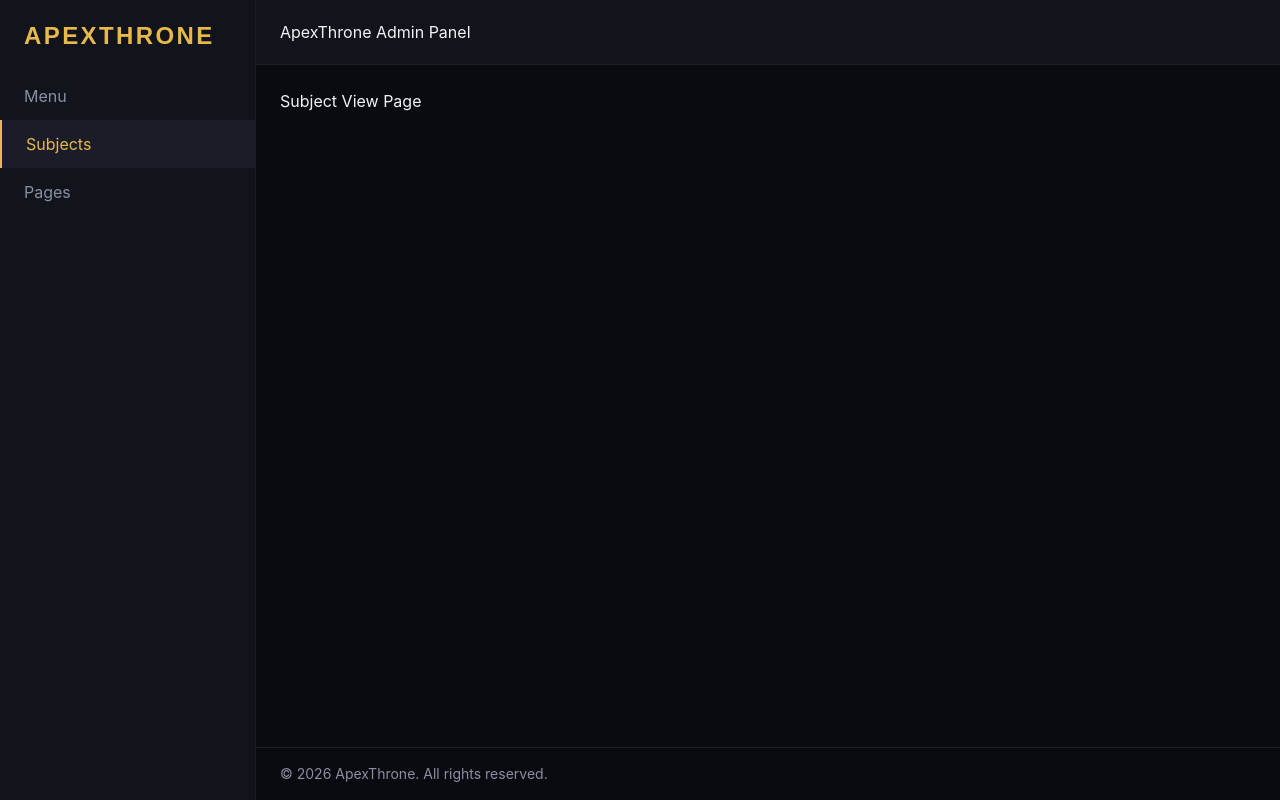
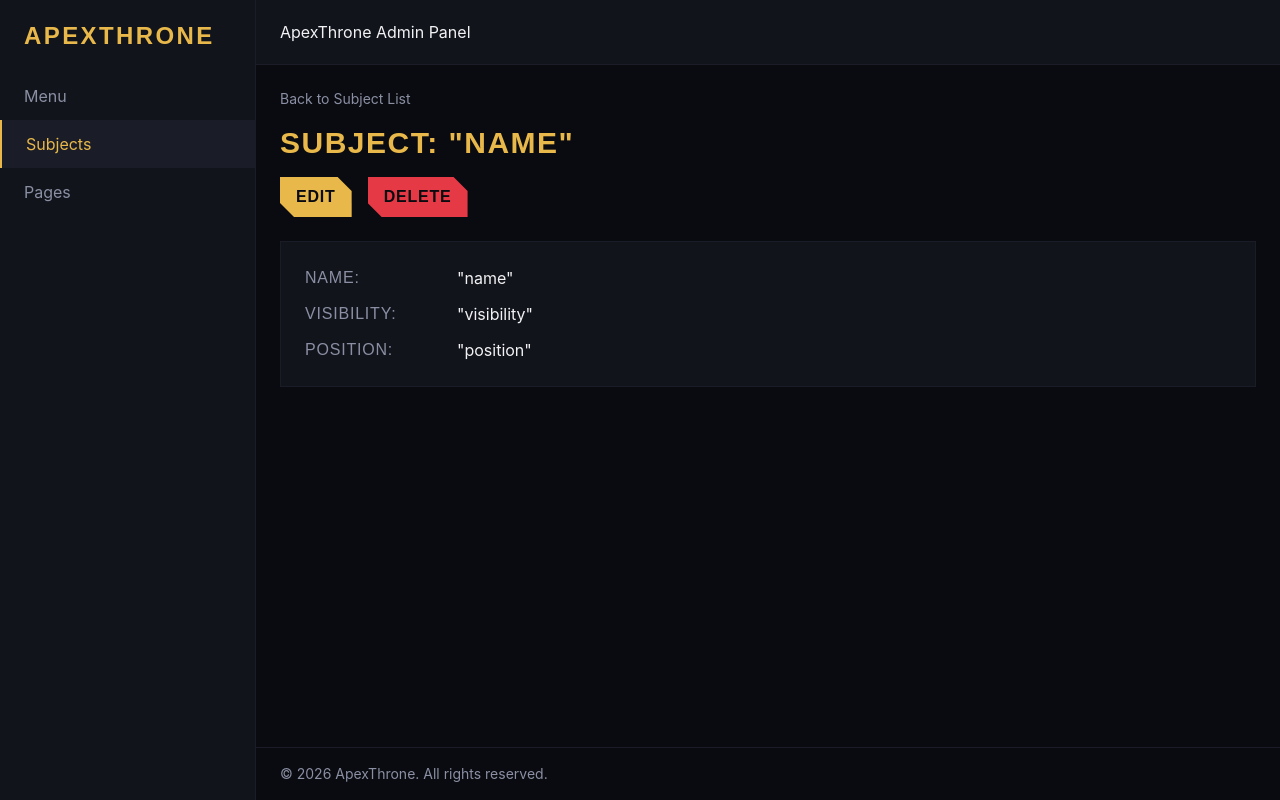
Before and after one commit to Russia3654/ApexThrone, a React (Create React App) app in the folder frontend/: page /admin/subjects/SubjectView/1 in a window 1280 px wide. Built offline with nearby package versions, Linux system fonts and the light colour scheme.

Commit message:
refactor: use LinkButton in subject pages

```diff
--- a/frontend/src/pages/private/admin/subjects/SubjectList.tsx
+++ b/frontend/src/pages/private/admin/subjects/SubjectList.tsx
@@ -1,4 +1,5 @@
 import { Link } from 'react-router-dom';
+import LinkButton from '../../../../components/ui/LinkButton';
 
 const SubjectList = () => {
   return (
@@ -12,15 +13,10 @@ const SubjectList = () => {
         </Link>
         <div className="flex flex-wrap items-center justify-between gap-4">
           <h1 className="text-3xl font-bold text-gold">Subjects</h1>
-          <Link
-            className="cut-corners bg-gold px-4 py-2 font-display font-bold uppercase tracking-wider text-bg hover:shadow-glow-gold focus-visible:outline focus-visible:outline-2 focus-visible:outline-offset-2 focus-visible:outline-cyan"
-            to="/admin/subjects/SubjectNew"
-          >
-            Add Subject
-          </Link>
+          <LinkButton to="/admin/subjects/SubjectNew">Add Subject</LinkButton>
         </div>
       </header>
-      <main className="overflow-x-auto border border-surface-2">
+      <div className="overflow-x-auto border border-surface-2">
         <table aria-label="Subjects Table" className="w-full border-collapse text-left">
           <thead>
             <tr className="bg-surface-2">
@@ -87,7 +83,7 @@ const SubjectList = () => {
             </tr>
           </tbody>
         </table>
-      </main>
+      </div>
     </div>
   );
 };
--- a/frontend/src/pages/private/admin/subjects/SubjectView.tsx
+++ b/frontend/src/pages/private/admin/subjects/SubjectView.tsx
@@ -1,7 +1,40 @@
-import React from 'react';
+import { Link, useParams } from 'react-router-dom';
+import LinkButton from '../../../../components/ui/LinkButton';
 
 const SubjectView = () => {
-  return <div>Subject View Page</div>;
+  const { id } = useParams();
+
+  if (!id) {
+    return <p>no such ID</p>;
+  }
+
+  return (
+    <div className="space-y-6">
+      <header className="flex flex-col gap-4">
+        <Link
+          className="inline-block text-sm text-ink-muted underline-offset-4 hover:text-ink hover:underline focus-visible:outline focus-visible:outline-2 focus-visible:outline-gold"
+          to="/admin/subjects"
+        >
+          Back to Subject List
+        </Link>
+        <div className="flex flex-col items-start justify-between gap-4">
+          <h1 className="text-3xl font-bold text-gold">Subject: "name"</h1>
+          <div className="flex gap-4">
+            <LinkButton to={`/admin/subjects/SubjectEdit/${id}`}>Edit</LinkButton>
+            <LinkButton to={`/admin/subjects/SubjectDelete/${id}`} variant="danger">Delete</LinkButton>
+          </div>
+        </div>
+      </header>
+      <dl className="grid grid-cols-[8rem_1fr] gap-x-6 gap-y-3 border border-surface-2 bg-surface p-6">
+        <dt className="font-display uppercase tracking-wider text-ink-muted">Name:</dt>
+        <dd className="text-ink">"name"</dd>
+        <dt className="font-display uppercase tracking-wider text-ink-muted">Visibility:</dt>
+        <dd className="text-ink">"visibility"</dd>
+        <dt className="font-display uppercase tracking-wider text-ink-muted">Position:</dt>
+        <dd className="text-ink">"position"</dd>
+      </dl>
+    </div>
+  );
 };
 
 export default SubjectView;
```
